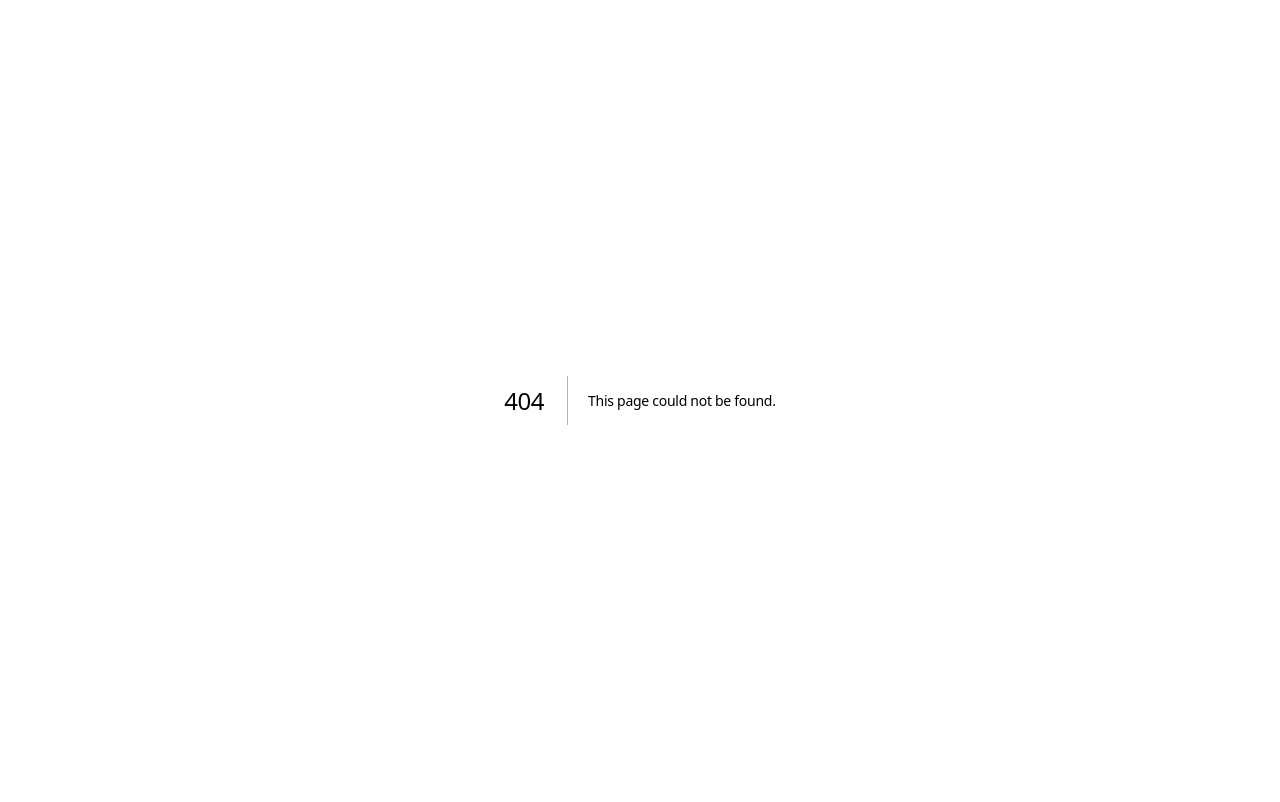
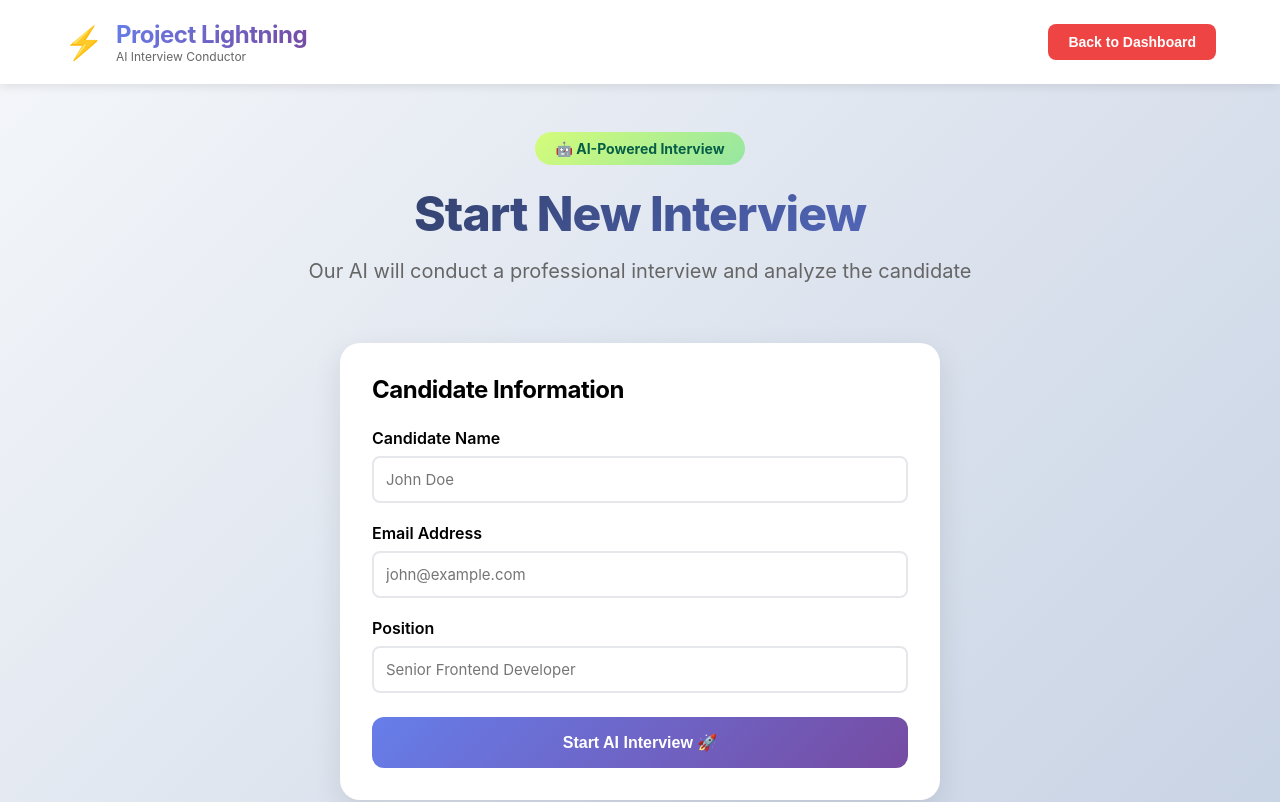
Before and after one commit to ibrahim-999/Astudio-Project-Lightning, a Next.js app in the folder frontend/: page /hr/interview in a window 1280 px wide. Before the commit this address had no page. Shown: the top 802 px of the page. Built offline with nearby package versions, Linux system fonts and the light colour scheme.

Commit message:
HR Module - Interview start page complete

```diff
--- a/frontend/app/dashboard/page.tsx
+++ b/frontend/app/dashboard/page.tsx
@@ -94,7 +94,12 @@ export default function Dashboard() {
                             <li>Smart onboarding workflows</li>
                             <li>Intelligent task assignment</li>
                         </ul>
-                        <button>Coming Tomorrow 🚀</button>
+                        <button
+                            onClick={() => router.push('/hr/interview')}
+                            className="w-full bg-gradient-to-r from-blue-500 to-indigo-600 hover:from-blue-600 hover:to-indigo-700 text-white font-semibold py-4 rounded-xl transition-all duration-200 transform hover:scale-105 shadow-lg hover:shadow-xl"
+                        >
+                            Start Interview 🚀
+                        </button>
                     </div>
 
                     <div className="module-card inactive">
--- /dev/null
+++ b/frontend/app/hr/interview/page.tsx
@@ -0,0 +1,185 @@
+'use client'
+import { useState } from 'react'
+import { useRouter } from 'next/navigation'
+import '../../styles.css'
+
+export default function InterviewStartPage() {
+    const [candidateName, setCandidateName] = useState('')
+    const [candidateEmail, setCandidateEmail] = useState('')
+    const [position, setPosition] = useState('')
+    const [loading, setLoading] = useState(false)
+    const [error, setError] = useState('')
+    const router = useRouter()
+
+    const startInterview = async () => {
+        if (!candidateName || !candidateEmail || !position) {
+            setError('Please fill in all fields')
+            return
+        }
+
+        setLoading(true)
+        setError('')
+
+        try {
+            const response = await fetch('http://localhost:8000/api/interview/start', {
+                method: 'POST',
+                headers: { 'Content-Type': 'application/json' },
+                body: JSON.stringify({
+                    candidate_name: candidateName,
+                    candidate_email: candidateEmail,
+                    position: position,
+                    organization_id: '00000000-0000-0000-0000-000000000001'
+                })
+            })
+
+            const data = await response.json()
+
+            if (data.success) {
+                router.push(`/hr/interview/${data.interview_id}`)
+            } else {
+                setError('Failed to start interview')
+            }
+        } catch (err) {
+            setError('Error connecting to AI service')
+            console.error(err)
+        } finally {
+            setLoading(false)
+        }
+    }
+
+    return (
+        <div className="dashboard">
+            <nav className="navbar">
+                <div className="navbar-container">
+                    <div className="navbar-brand">
+                        <div className="navbar-logo">⚡</div>
+                        <div className="navbar-text">
+                            <h1>Project Lightning</h1>
+                            <p>AI Interview Conductor</p>
+                        </div>
+                    </div>
+                    <button onClick={() => router.push('/dashboard')} className="btn-signout">
+                        Back to Dashboard
+                    </button>
+                </div>
+            </nav>
+
+            <div className="container">
+                <div className="hero">
+                    <div className="badge">🤖 AI-Powered Interview</div>
+                    <h2>Start New Interview</h2>
+                    <p>Our AI will conduct a professional interview and analyze the candidate</p>
+                </div>
+
+                <div style={{ maxWidth: '600px', margin: '0 auto' }}>
+                    <div className="info-card">
+                        <h3 style={{ marginBottom: '24px' }}>Candidate Information</h3>
+
+                        <div style={{ marginBottom: '20px' }}>
+                            <label style={{ display: 'block', marginBottom: '8px', fontWeight: 600 }}>
+                                Candidate Name
+                            </label>
+                            <input
+                                type="text"
+                                value={candidateName}
+                                onChange={(e) => setCandidateName(e.target.value)}
+                                placeholder="John Doe"
+                                style={{
+                                    width: '100%',
+                                    padding: '12px',
+                                    border: '2px solid #e5e7eb',
+                                    borderRadius: '8px',
+                                    fontSize: '15px'
+                                }}
+                            />
+                        </div>
+
+                        <div style={{ marginBottom: '20px' }}>
+                            <label style={{ display: 'block', marginBottom: '8px', fontWeight: 600 }}>
+                                Email Address
+                            </label>
+                            <input
+                                type="email"
+                                value={candidateEmail}
+                                onChange={(e) => setCandidateEmail(e.target.value)}
+                                placeholder="john@example.com"
+                                style={{
+                                    width: '100%',
+                                    padding: '12px',
+                                    border: '2px solid #e5e7eb',
+                                    borderRadius: '8px',
+                                    fontSize: '15px'
+                                }}
+                            />
+                        </div>
+
+                        <div style={{ marginBottom: '24px' }}>
+                            <label style={{ display: 'block', marginBottom: '8px', fontWeight: 600 }}>
+                                Position
+                            </label>
+                            <input
+                                type="text"
+                                value={position}
+                                onChange={(e) => setPosition(e.target.value)}
+                                placeholder="Senior Frontend Developer"
+                                style={{
+                                    width: '100%',
+                                    padding: '12px',
+                                    border: '2px solid #e5e7eb',
+                                    borderRadius: '8px',
+                                    fontSize: '15px'
+                                }}
+                            />
+                        </div>
+
+                        {error && (
+                            <div style={{
+                                padding: '12px',
+                                background: '#fee',
+                                color: '#c33',
+                                borderRadius: '8px',
+                                marginBottom: '20px'
+                            }}>
+                                {error}
+                            </div>
+                        )}
+
+                        <button
+                            onClick={startInterview}
+                            disabled={loading}
+                            style={{
+                                width: '100%',
+                                padding: '16px',
+                                background: loading ? '#ccc' : 'linear-gradient(135deg, #667eea 0%, #764ba2 100%)',
+                                color: 'white',
+                                border: 'none',
+                                borderRadius: '12px',
+                                fontSize: '16px',
+                                fontWeight: 600,
+                                cursor: loading ? 'not-allowed' : 'pointer'
+                            }}
+                        >
+                            {loading ? 'Starting Interview...' : 'Start AI Interview 🚀'}
+                        </button>
+                    </div>
+
+                    <div style={{
+                        marginTop: '32px',
+                        padding: '20px',
+                        background: '#f0f9ff',
+                        borderRadius: '12px',
+                        border: '1px solid #bfdbfe'
+                    }}>
+                        <h4 style={{ marginBottom: '12px', color: '#1e40af' }}>How it works:</h4>
+                        <ul style={{ lineHeight: '1.8', color: '#1e40af', paddingLeft: '20px' }}>
+                            <li>AI conducts 8 professional interview questions</li>
+                            <li>Candidate responds via text chat</li>
+                            <li>AI analyzes responses in real-time</li>
+                            <li>Generates detailed hiring recommendation</li>
+                        </ul>
+                    </div>
+                </div>
+            </div>
+        </div>
+    )
+}
```
